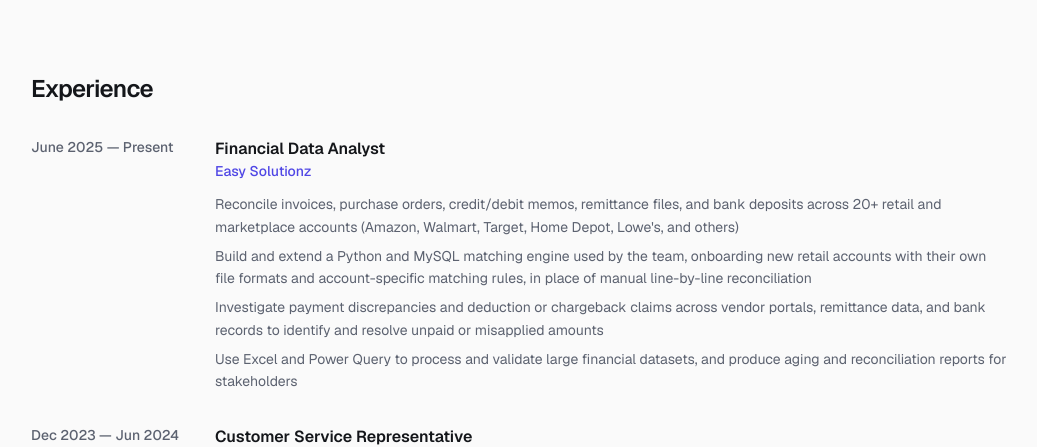
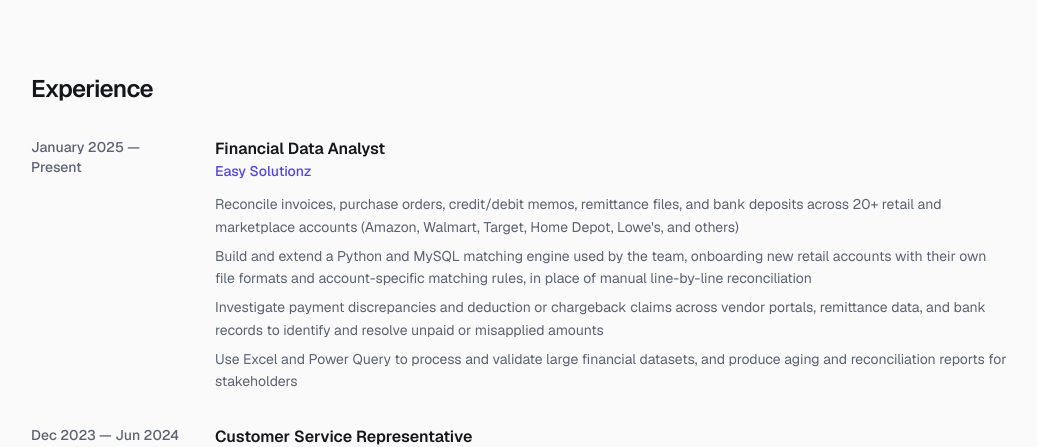
Before and after one commit to Adnan040404/Portfolio, a Next.js app: page / in a window 1280 px wide. Shown: the part 1160-1607 px from the top of the page, without its empty margins (121-1158 px from the left). Built offline with nearby package versions, Linux system fonts and the light colour scheme; no server answers.

Commit message:
Correct the Easy Solutionz start date to January 2025 (matches LinkedIn)

```diff
--- a/src/data/experience.ts
+++ b/src/data/experience.ts
@@ -11,7 +11,7 @@ export const experience: ExperienceItem[] = [
   {
     role: "Financial Data Analyst",
     org: "Easy Solutionz",
-    period: "June 2025 — Present",
+    period: "January 2025 — Present",
     primary: true,
     points: [
       "Reconcile invoices, purchase orders, credit/debit memos, remittance files, and bank deposits across 20+ retail and marketplace accounts (Amazon, Walmart, Target, Home Depot, Lowe's, and others)",
```
